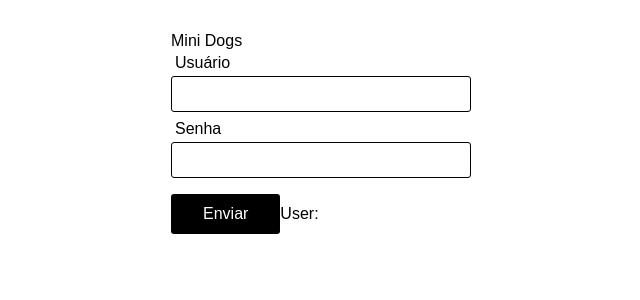
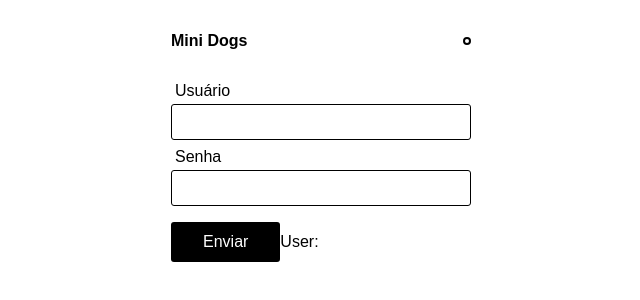
Before and after one commit to albertoafaj/mini-dogs-react-redux, a React (Create React App) app: page / in a window 1280 px wide. Shown: the top 300 px of the page, without its empty margins (319-959 px from the left). Built offline with nearby package versions, Linux system fonts and the light colour scheme.

Commit message:
feat: create header component

```diff
--- a/src/Components/Header.js
+++ b/src/Components/Header.js
@@ -1,8 +1,25 @@
-import React from 'react'
+import React from 'react';
+import styles from './Header.module.css';
+import { useDispatch, useSelector } from 'react-redux';
+import { userLogout } from '../store/login';
 
 const Header = () => {
+  const { user, token } = useSelector(state => state.login);
+  const loading = token.loading || user.loading;
+  const dispatch = useDispatch();
   return (
-    <div>Mini Dogs</div>
+    <header className={styles.header}>
+
+      <h1 className={styles.title}>Mini Dogs</h1>
+      <button
+        onClick={() => dispatch(userLogout())}
+        className={`
+        ${styles.login}
+        ${loading ? styles.loading : ''}
+        ${user.data ? styles.loaded : ''}`
+        }>
+      </button>
+    </header>
   )
 }
 
--- /dev/null
+++ b/src/Components/Header.module.css
@@ -0,0 +1,32 @@
+.header {
+  display: grid;
+  grid-template-columns: 1fr auto;
+  align-items: center;
+  gap: 0.5rem;
+  margin-bottom: 2rem;
+}
+
+.title {
+  font-size: 1rem;
+  margin: 0px;
+}
+
+.login {
+  cursor: pointer;
+  padding: 0px;
+  margin: 0px;
+  display: block;
+  background: white;
+  width: 8px;
+  height: 8px;
+  border: 2px solid;
+  box-sizing: border-box;
+  border-radius: 50%;
+}
+
+.login.loading {
+  background: orange;
+}
+.login.loaded {
+  background: greenyellow;
+}
--- a/src/store/login.js
+++ b/src/store/login.js
@@ -10,6 +10,9 @@
     }
   },
   reducers: {
+    removeToken(state) {
+      state.data = null
+    },
     fetchSucess: {
       reducer(state, action) {
         state.loading = false;
@@ -42,6 +45,11 @@
 
 const user = createAsyncSlice({
   name: 'user',
+  reducers: {
+    removeUser(state) {
+      state.data = null
+    },
+  },
   fetchConfig: (token) => ({
     url: 'https://dogsapi.origamid.dev/json/api/user',
     options: {
@@ -56,6 +64,8 @@
 
 export const fetchToken = token.asyncAction;
 export const fetchUser = user.asyncAction;
+export const { removeToken } = token.actions;
+export const { removeUser } = user.actions;
 
 const reducer = combineReducers({ user: user.reducer, token: token.reducer })
 
@@ -75,3 +85,9 @@
   const { token } = state.login.token.data;
   if (token) await dispatch(fetchUser(token));
 };
+
+export const userLogout = () => (dispatch) => {
+  dispatch(removeUser());
+  dispatch(removeToken());
+  window.localStorage.removeItem('token');
+}
```
